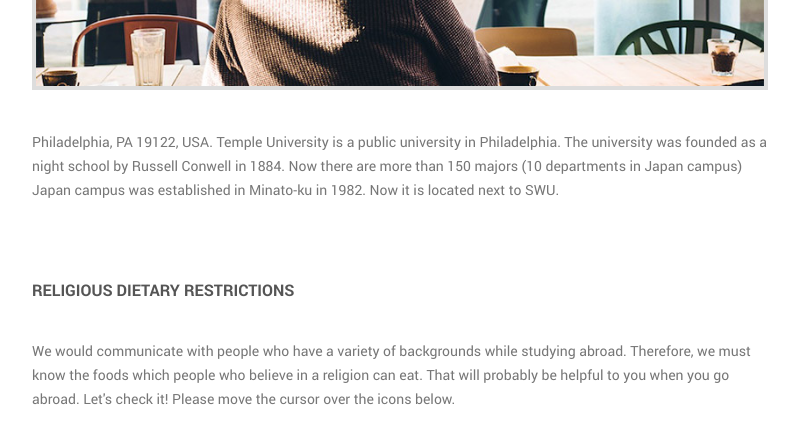
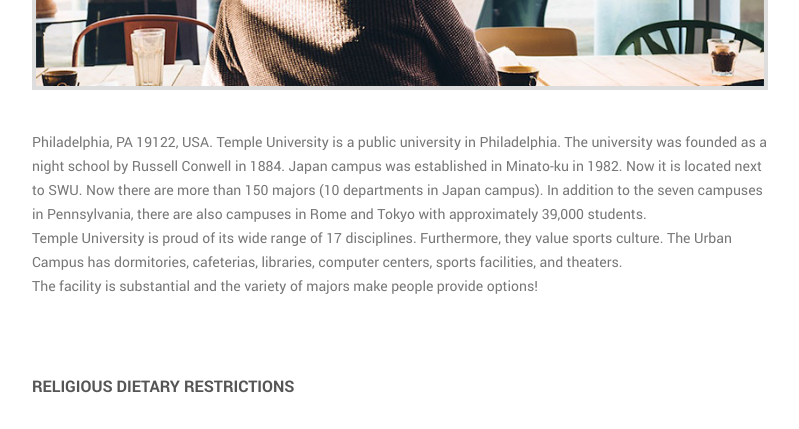
Before and after one commit to maekodoi/web, a plain HTML site: page index.html in a window 1280 px wide. Shown: the part 1100-1529 px from the top of the page, without its empty margins (432-1231 px from the left). Drawn offline with Linux system fonts and the light colour scheme.

Commit message:
Update index.html

```diff
--- a/index.html
+++ b/index.html
@@ -107,8 +107,10 @@
                                 <img src="img/8.jpg" alt="Temple University">
                             </div>
                             <p>Philadelphia, PA 19122, USA. Temple University is a public university in Philadelphia. The university was founded as a night school by Russell Conwell in 1884.
-                               Now there are more than 150 majors (10 departments in Japan campus)
-                               Japan campus was established in Minato-ku in 1982. Now it is located next to SWU.
+                               Japan campus was established in Minato-ku in 1982. Now it is located next to SWU. Now there are more than 150 majors (10 departments in Japan campus).
+                               In addition to the seven campuses in Pennsylvania, there are also campuses in Rome and Tokyo with approximately 39,000 students. <br/>
+                               Temple University is proud of its wide range of 17 disciplines. Furthermore, they value sports culture. The Urban Campus has dormitories, cafeterias, libraries, computer centers, sports facilities, and theaters.<br/>
+                               The facility is substantial and the variety of majors make people provide options!
 
                         </div>
                     </div> <!-- #about -->
```
